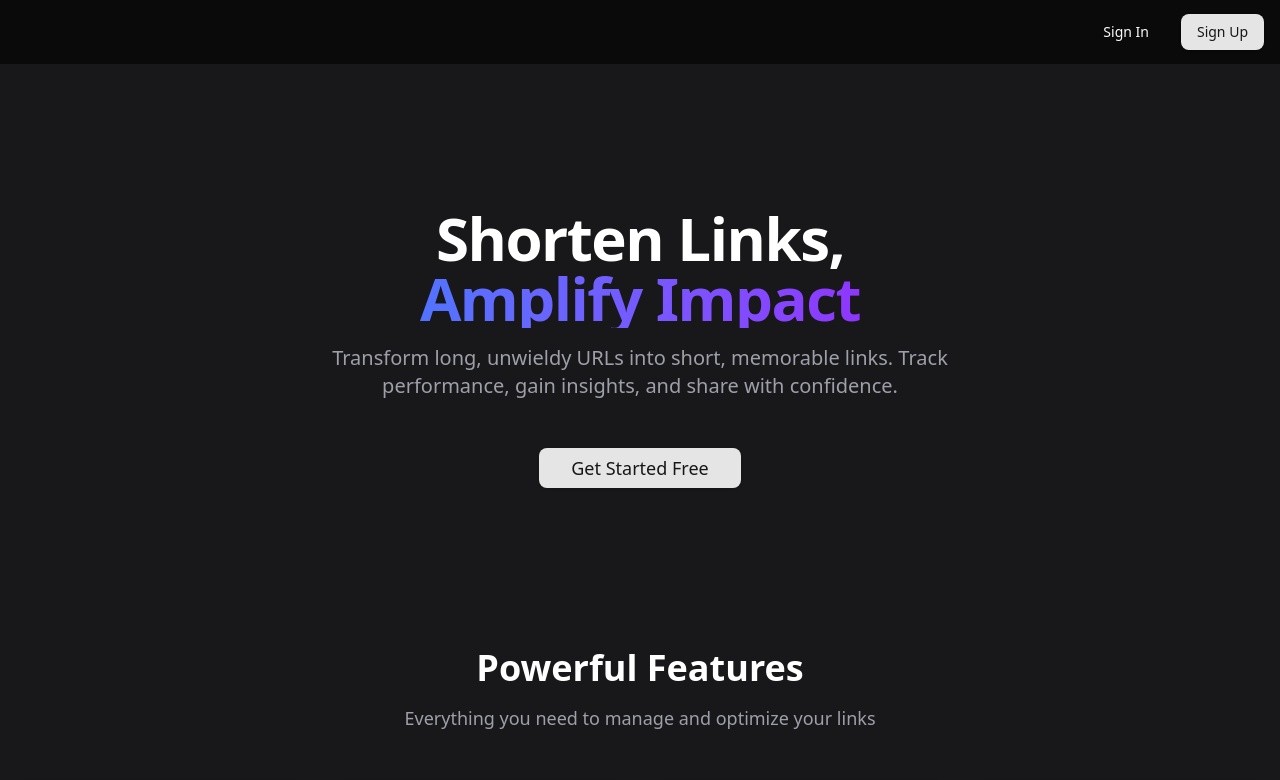
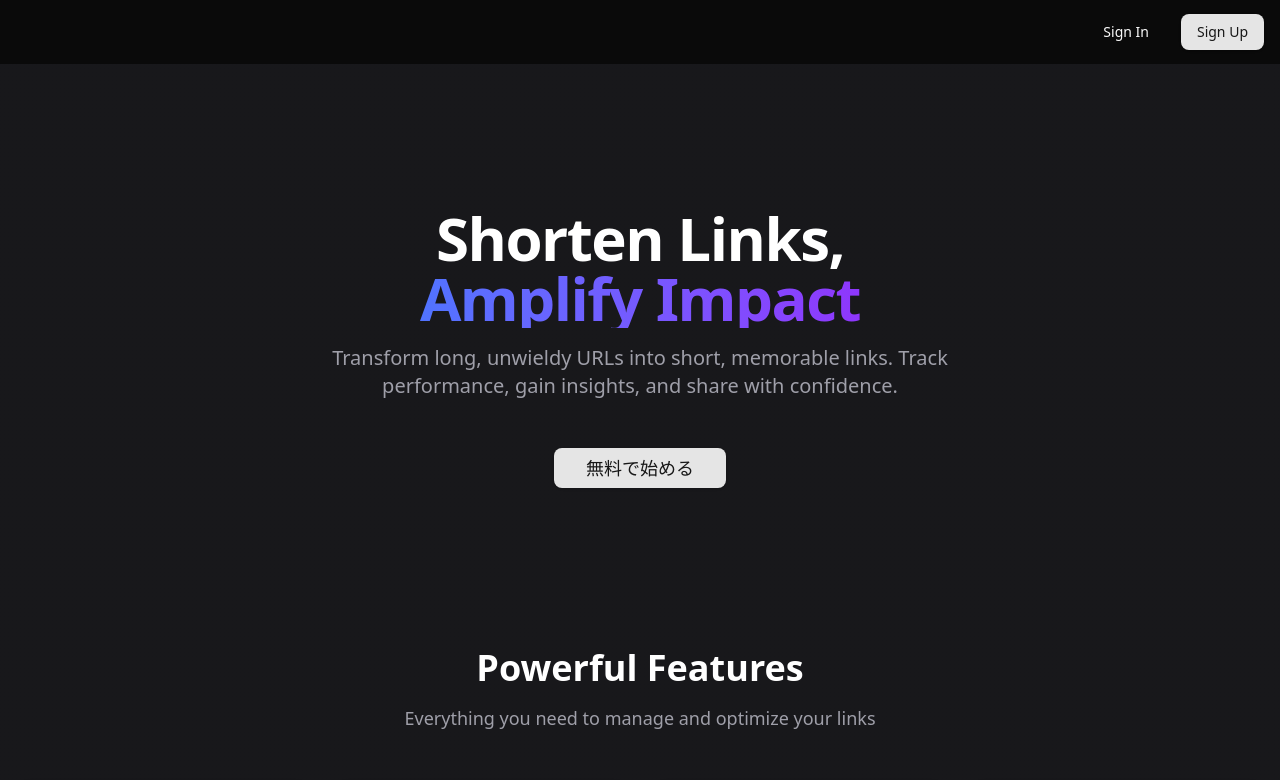
Before and after one commit to missingbraces/linkshortenerproject, a Next.js app: page / in a window 1280 px wide. Shown: the top 780 px of the page. Built offline with nearby package versions, Linux system fonts and the light colour scheme; no server answers.

Commit message:
Change button text to Japanese
Co-authored-by: missingbraces <538369+missingbraces@users.noreply.github.com>

```diff
--- a/app/page.tsx
+++ b/app/page.tsx
@@ -33,7 +33,7 @@ export default async function Home() {
           <div className="flex flex-col sm:flex-row gap-4 pt-4">
             <SignUpButton mode="modal">
               <Button size="lg" className="text-lg px-8">
-                Get Started Free
+                無料で始める
               </Button>
             </SignUpButton>
           </div>
```
